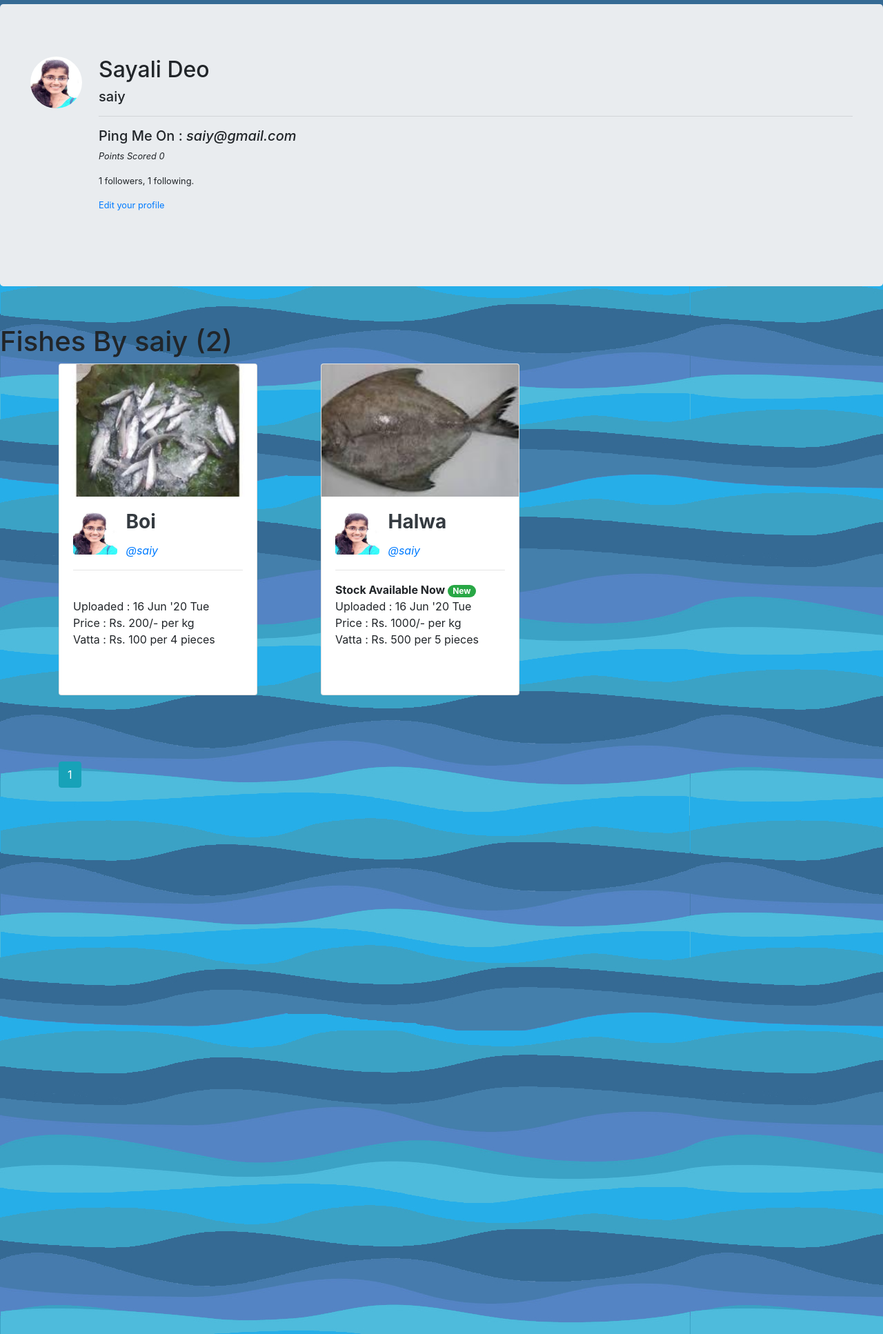
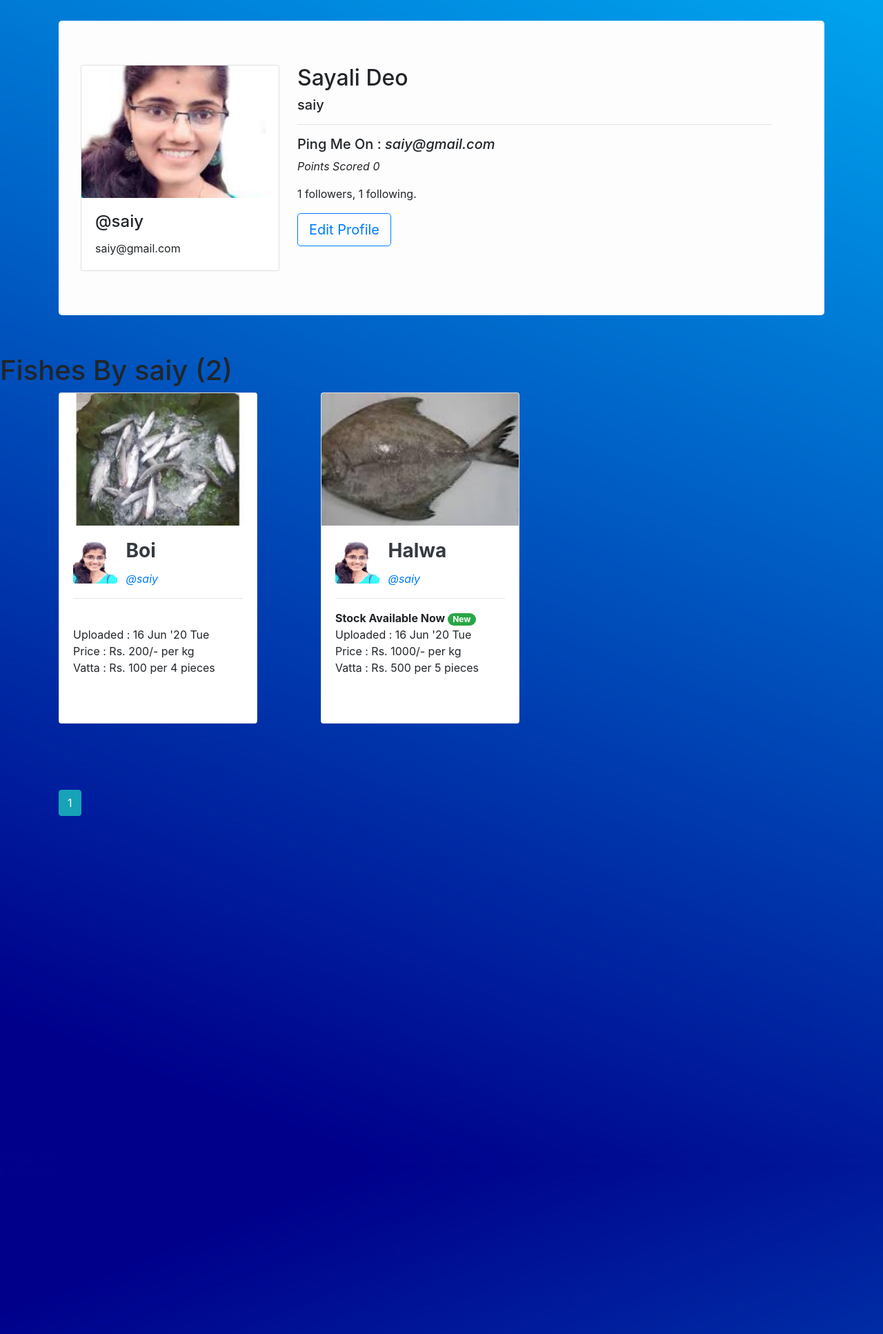
Before and after one commit to sayalideo/Fish-Website, a Flask app: page /user/saiy in a window 1280 px wide. Shown: the part 66-2000 px from the top of the page at 69% size. Run offline with Flask 2, Linux system fonts and the light colour scheme; a user stored in the database is signed in; data comes from the database, SQL or seed files in the repository; both versions use the stored data as it was after the commit; some libraries are stand-ins or nearby versions.

Commit message:
Satisfactory Frontend part 1

```diff
--- a/Flask_Blog/flaskblog/routes.py
+++ b/Flask_Blog/flaskblog/routes.py
@@ -298,12 +298,15 @@ def accept():
     flash('Your Order has been accepted!', 'success')
     return redirect(url_for('order', order=order.id))
 
-@app.route("/cart", methods=['POST'])
+@app.route("/cart", methods=['GET'])
 @login_required
 def cart():
     orders = Order.query.filter_by(buyer_id=current_user.id).all()
+    return render_template('all_orders.html',orders=orders, user='buyer')
 
-@app.route("/all_orders", methods=['POST'])
+
+@app.route("/all_orders", methods=['GET'])
 @login_required
 def all_orders():
     orders = Order.query.filter_by(seller_id=current_user.id).all()
+    return render_template('all_orders.html',orders=orders, user='seller')
--- a/Flask_Blog/flaskblog/static/main.css
+++ b/Flask_Blog/flaskblog/static/main.css
@@ -54,9 +54,14 @@ navy {
   object-fit: cover;
 }
 
+.shadey{
+  margin-top: 50px;
+    box-shadow: 0 0 30px black;
+    padding:0 15px 0 15px;
+}
+
 .bg{
-  background-color: #c4c8ca ;
-  text-align:center;
+  background-color: rgb(253, 253, 253) ;
 }
 
 .fa {
--- a/Flask_Blog/flaskblog/templates/layout.html
+++ b/Flask_Blog/flaskblog/templates/layout.html
@@ -17,7 +17,7 @@
 
 
 </head>
-<body style="background-image: url('/static/bg.jpg')">
+<body style="background-image: url('/static/bg.png')">
     <header class="site-header">
         <nav class="navbar navbar-expand-lg navbar-custom fixed-top">
             <button class="navbar-toggler" type="button" data-toggle="collapse" data-target="#navbarTogglerDemo01" aria-controls="navbarTogglerDemo01" aria-expanded="false" aria-label="Toggle navigation">
--- a/Flask_Blog/flaskblog/templates/user.html
+++ b/Flask_Blog/flaskblog/templates/user.html
@@ -2,22 +2,31 @@
 {% extends "layout.html" %}
 {% block content %}
 
-<br>
-<div class="jumbotron">
-
-    <table class="table">
-        <tr>
-            <td width="64" style="border: 0px;"><img class="rounded-circle avatar"  src="{{ url_for('static', filename='profile_pics/' + user.image_file) }}" alt=""></td>
-            <td style="border: 0px;">
+<br><br>
+<div class="container ">
+  <div class="jumbotron bg">
+    <div class="row">
+      <div class="col-sm-3 col-md-3 col-lg-3" >
+          <div class="card" style="width: 18rem;">
+              <img class="card-img-top" src="{{ url_for('static', filename='profile_pics/' + user.image_file) }}" alt="Myself">
+              <div class="card-body">
+                <h4 class="card-title">@{{ user.username }}</h4>
+                <p class="card-text">{{ user.email }}</p>
+              </div>
+          </div>
+      </div>
+      <div class="col-sm-9 col-md-9 col-lg-9" >
+        <div class="container">
+          <div class="container">
+            <div class="container">
               <h2> {{ user.fullname }} </h2>
               <h5> {{ user.username }}</h5>
               <hr>
               <h5>Ping Me On : <i> {{user.email}} </i></h5>
-               <small>
                   <p> <i> Points Scored {{ user.points }}</i> </p>
                   <p>{{ user.followers.count() }} followers, {{ user.followed.count() }} following.</p>
                   {% if user == current_user %}
-                        <p><a href="{{ url_for('account') }}">Edit your profile</a></p>
+                      <p><a href="{{ url_for('account') }}" class="btn btn-outline-primary btn-lg">Edit Profile</a></p>
                   {% elif not current_user.is_following(user) %}
                       <p>
                           <form action="{{ url_for('follow', username=user.username) }}" method="post">
@@ -34,11 +43,13 @@
                       </p>
                   {% endif %}
 
+            </div>
+          </div>
+        </div>
 
-                </small>
-            </td>
-        </tr>
-    </table>
+      </div>
+    </div>
+  </div>
 
 </div>
 <br>
```
Also changed, not shown: Flask_Blog/flaskblog/templates/all_fish.html (+4 -3 lines), Flask_Blog/flaskblog/templates/all_orders.html (added, +31 -0 lines), Flask_Blog/flaskblog/templates/login.html (+6 -3 lines), Flask_Blog/flaskblog/templates/register.html (+7 -2 lines), Flask_Blog/flaskblog/site.db, Flask_Blog/flaskblog/static/bg.png (added). Lines whose indentation alone changed are shown as unchanged.
